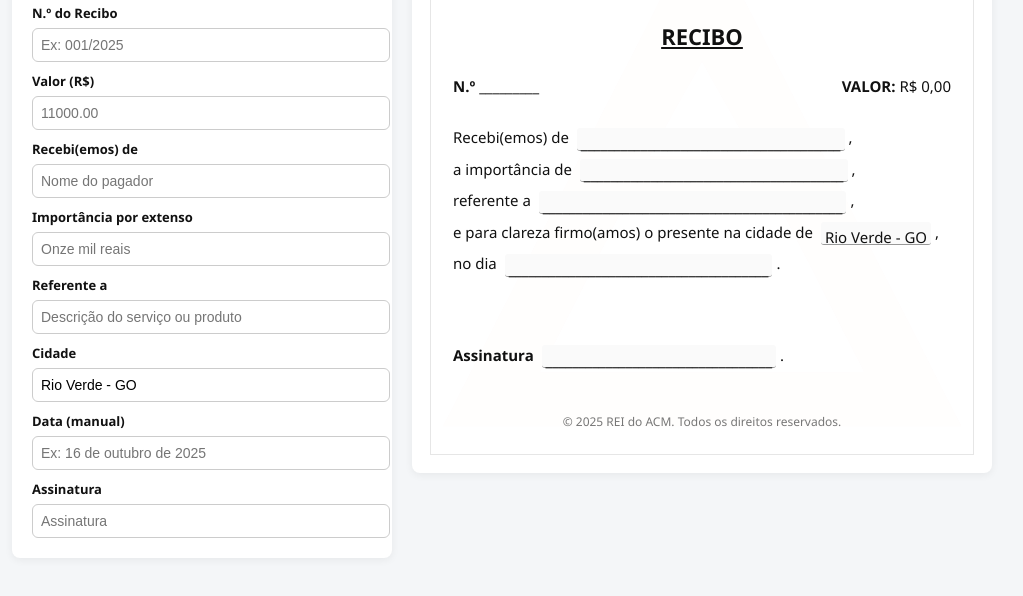
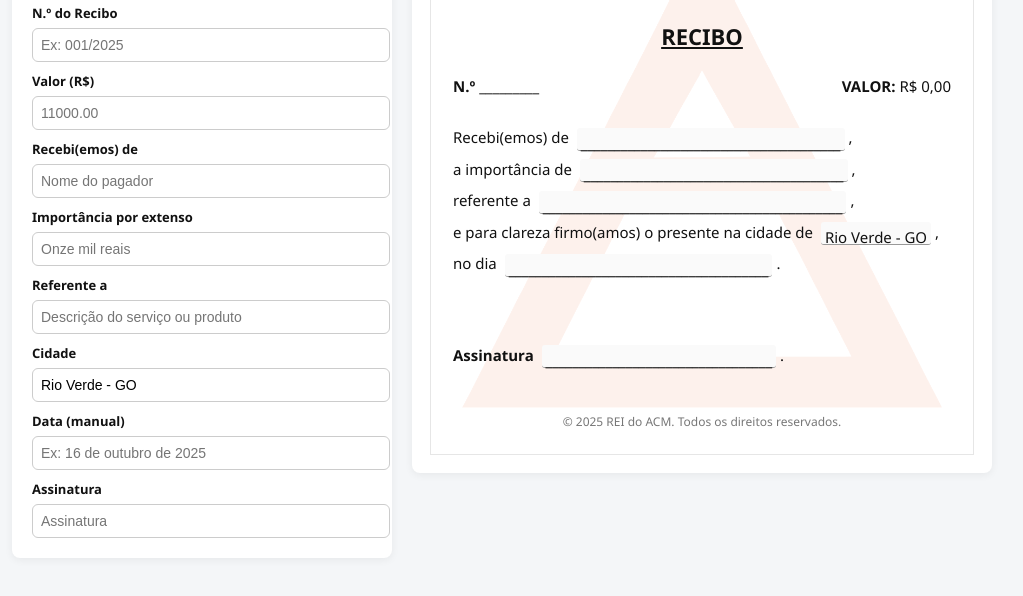
Before and after one commit to Croliv/rec-rda, a plain HTML site: page index.html in a window 1280 px wide. Shown: the part 214-810 px from the top of the page, without its empty margins (138-1161 px from the left). Drawn offline with Linux system fonts and the light colour scheme.

Commit message:
opacity
Updated watermark opacity and size for better visibility.

```diff
--- a/index.html
+++ b/index.html
@@ -94,8 +94,8 @@
       top: 50%;
       left: 50%;
       transform: translate(-50%, -50%);
-      opacity: 0.07;
-      width: 520px;
+      opacity: 0.55; /* antes era 0.07 */
+      width: 480px; /* ajuste menor pra caber melhor */
       z-index: 0;
       pointer-events: none;
     }
```
